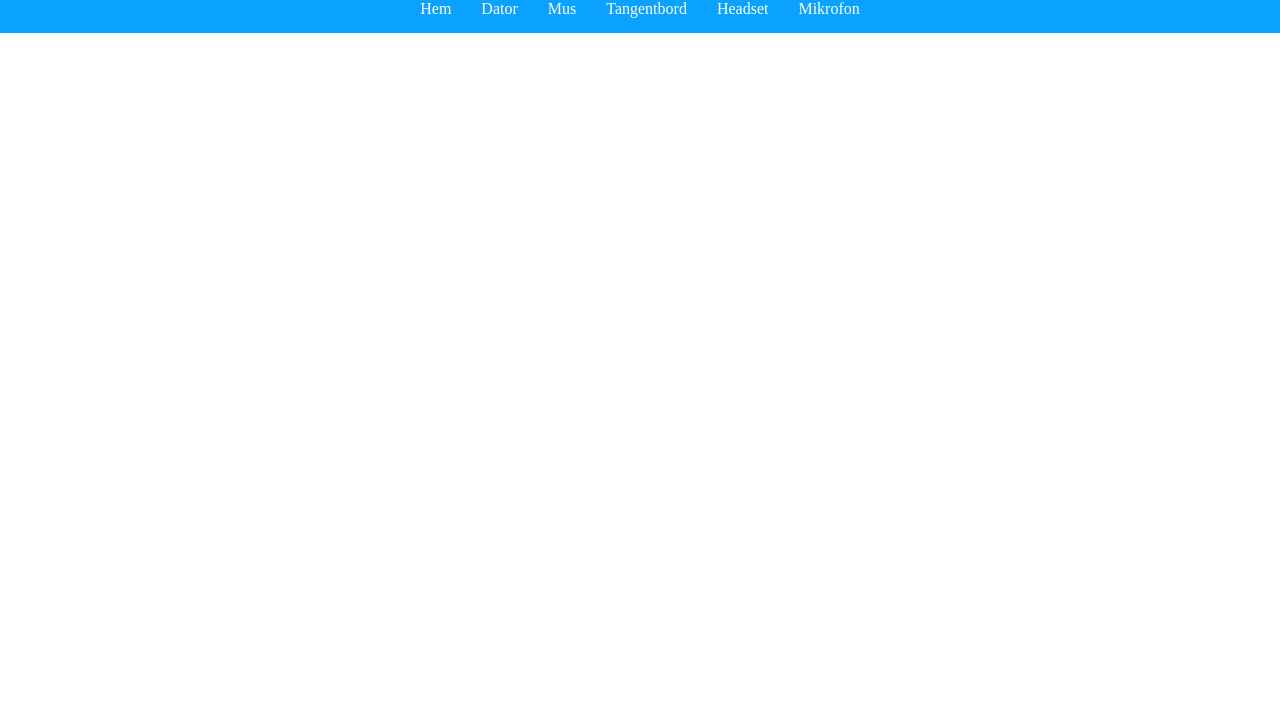
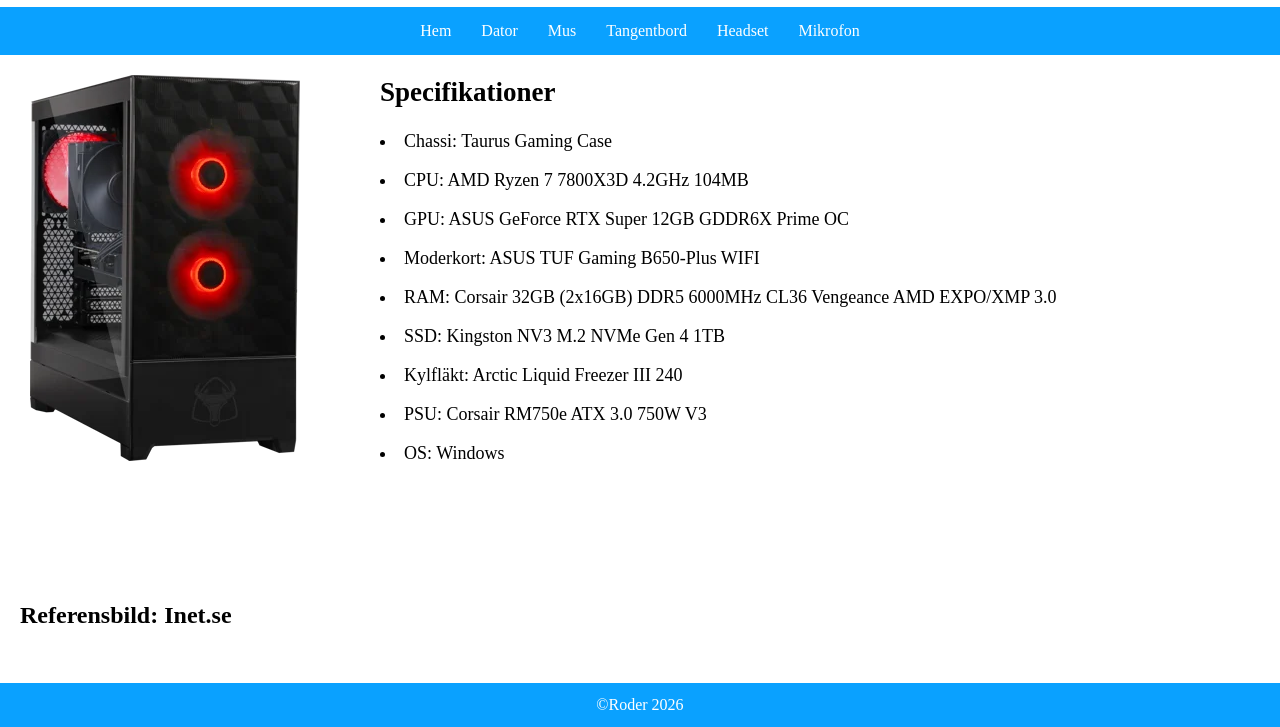
Before and after one commit to Bobbolino/MyG-setup, a plain HTML site: page dator.html in a window 1280 px wide. Shown: the part 73-800 px from the top of the page. Drawn offline with Linux system fonts and the light colour scheme.

Commit message:
Utveckling och design av avsnitt Dator samt uppdaterad CSS och tillägg av footer i kärnkoden

```diff
--- a/dator.css
+++ b/dator.css
@@ -29,10 +29,43 @@ h1 {
 }
 
 body {
-  margin: 0px;
+  display: flex;
+  flex-direction: column;
+
+  min-height: 100vh;
+  margin: 0;
 }
 
 main {
   margin-left: 20px;
   margin-right: 20px;
+  flex: 1;
 }
+
+footer {
+  background-color: hsl(203, 100%, 52%);
+  color: white;
+  text-align: center;
+  padding: 1%;
+}
+
+img {
+  width: 100%;
+  max-width: 400px;
+  object-fit: cover;
+  vertical-align: middle;
+}
+
+.wrapper {
+  padding: 0 15 100 10px;
+  display: flex;
+  flex-wrap: wrap;
+  align-items: center;
+  justify-content: space-around;
+  gap: 5rem;
+  font-size: large;
+}
+
+.beskrivning {
+  flex: 1;
+}
--- a/dator.html
+++ b/dator.html
@@ -19,6 +19,57 @@
       </ul>
     </nav>
 
-    <main></main>
+    <main>
+      <div class="wrapper">
+        <div class="dator">
+          <img src="dator.png" alt="Bild på en stationär speldator" />
+        </div>
+        <div class="beskrivning">
+          <h2>Specifikationer</h2>
+
+          <p>
+            <li>Chassi: Taurus Gaming Case</li>
+          </p>
+
+          <p>
+            <li>CPU: AMD Ryzen 7 7800X3D 4.2GHz 104MB</li>
+          </p>
+
+          <p>
+            <li>GPU: ASUS GeForce RTX Super 12GB GDDR6X Prime OC</li>
+          </p>
+
+          <p>
+            <li>Moderkort: ASUS TUF Gaming B650-Plus WIFI</li>
+          </p>
+
+          <p>
+            <li>
+              RAM: Corsair 32GB (2x16GB) DDR5 6000MHz CL36 Vengeance AMD
+              EXPO/XMP 3.0
+            </li>
+          </p>
+
+          <p>
+            <li>SSD: Kingston NV3 M.2 NVMe Gen 4 1TB</li>
+          </p>
+
+          <p>
+            <li>Kylfläkt: Arctic Liquid Freezer III 240</li>
+          </p>
+
+          <p>
+            <li>PSU: Corsair RM750e ATX 3.0 750W V3</li>
+          </p>
+
+          <p>
+            <li>OS: Windows</li>
+          </p>
+        </div>
+      </div>
+
+      <h2>Referensbild: Inet.se</h2>
+    </main>
   </body>
+  <footer>&copy;Roder 2026</footer>
 </html>
--- a/style.css
+++ b/style.css
@@ -29,10 +29,22 @@ h1 {
 }
 
 body {
-  margin: 0px;
+  display: flex;
+  flex-direction: column;
+
+  min-height: 100vh;
+  margin: 0;
 }
 
 main {
   margin-left: 20px;
   margin-right: 20px;
+  flex: 1;
 }
+
+footer {
+  background-color: hsl(203, 100%, 52%);
+  color: white;
+  padding: 1%;
+  text-align: center;
+}
```
Also changed, not shown: index.html (+23 -12 lines), dator.png (added).
